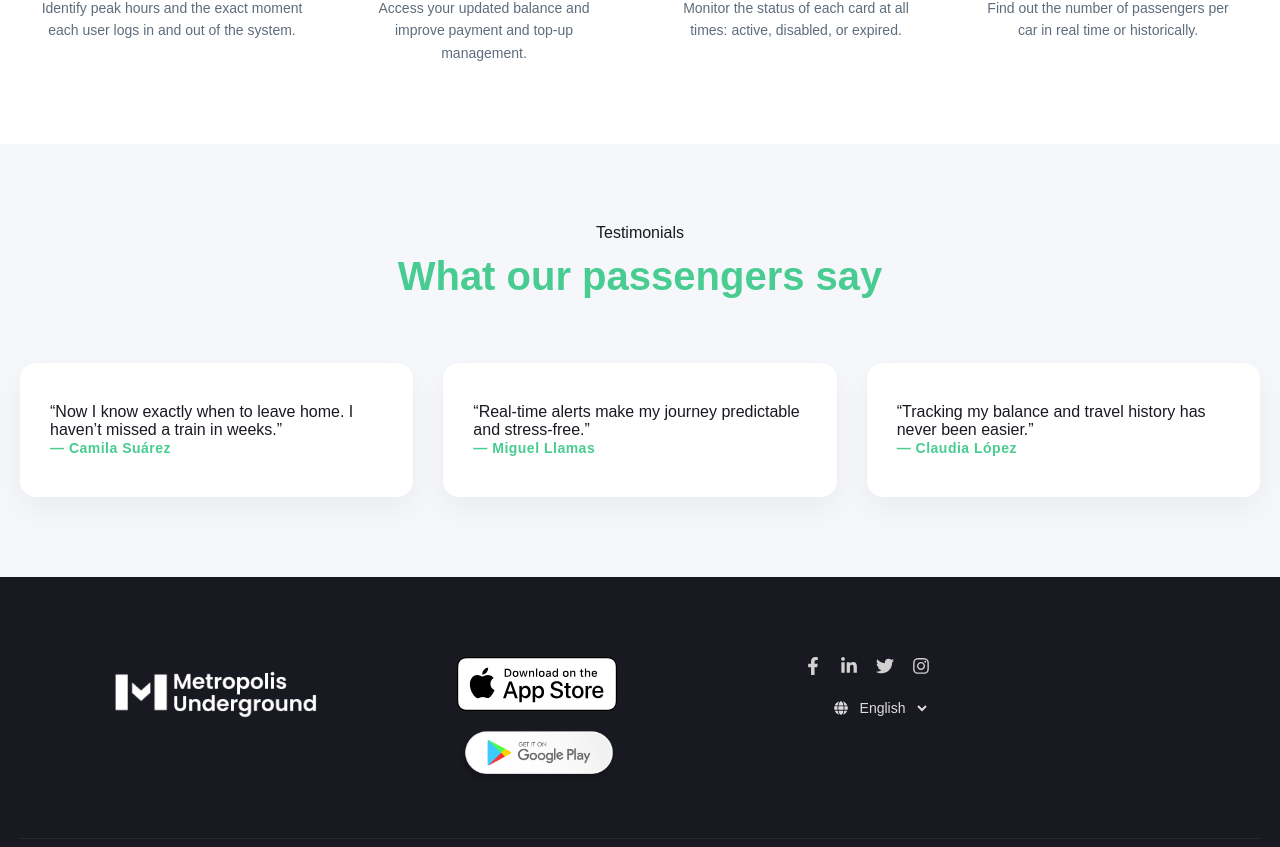
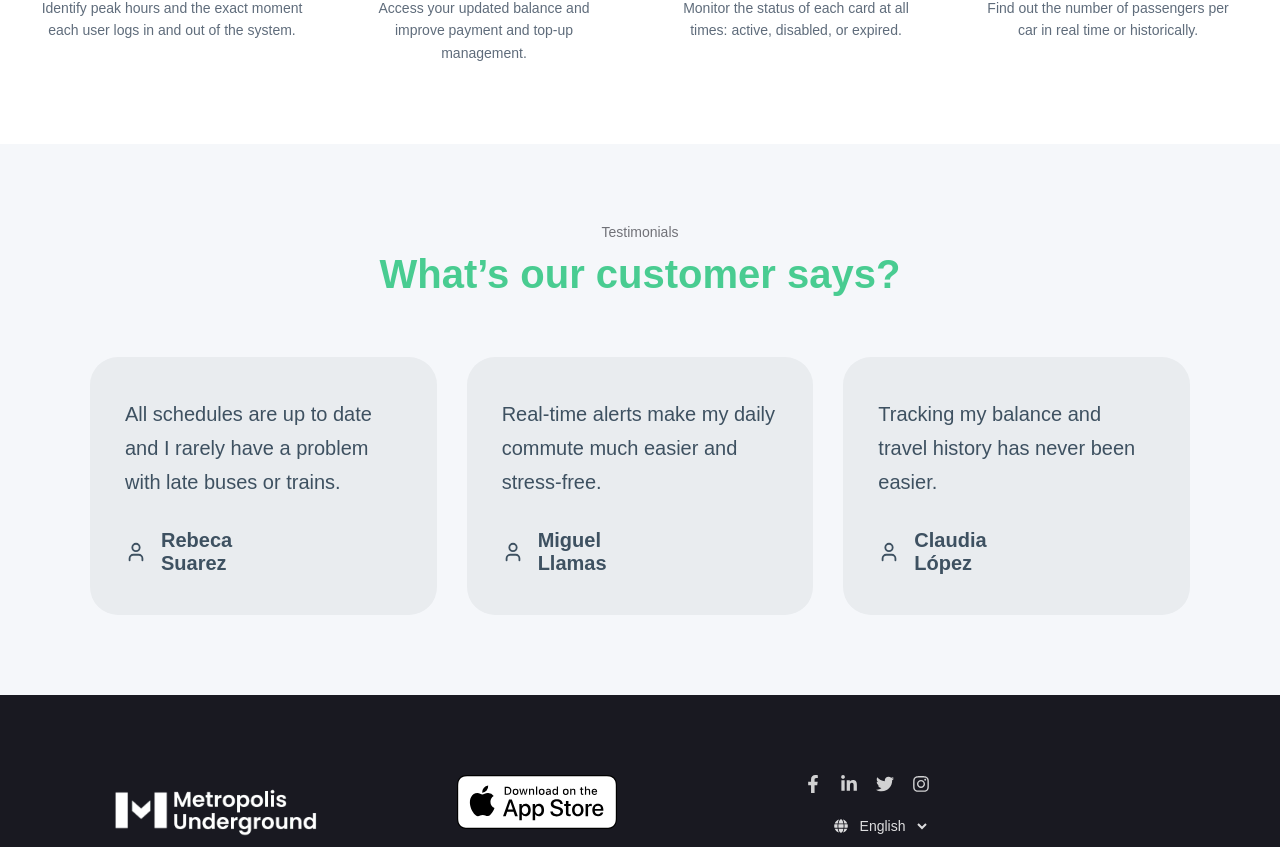
Before and after one commit to carlgomezro-spec/metropolis_underground, a React (Vite) app: page / in a window 1280 px wide. Shown: the part 2054-2901 px from the top of the page. Built offline with nearby package versions, Linux system fonts and the light colour scheme.

Commit message:
fixedArrows

```diff
--- a/src/components/Features/Features.css
+++ b/src/components/Features/Features.css
@@ -113,6 +113,10 @@
     border-radius: 0;
   }
 
+  .feature-headline {
+    display: none;
+  }
+
   .feature-overlay {
     top: 24px;
     left: 50%;
--- a/src/components/Features/Features.jsx
+++ b/src/components/Features/Features.jsx
@@ -17,8 +17,9 @@ import feature3Mobile from "../../assets/feature_3_mobile.jpg";
 function Features() {
   return (
     <section id="features" className="features">
-      <span >New Features</span>
-      <h2>Why travel with us?</h2>
+
+      <span className="features-eyebrow">New Features</span>
+      <h2 className="features-title">Why travel with us?</h2>
 
       <Swiper
         modules={[Pagination, Autoplay]}
@@ -39,7 +40,12 @@ function Features() {
             </picture>
 
             <div className="feature-overlay">
-              <p>Plan, pay, and travel with the #1 mobility app</p>
+              <h3 className="feature-headline">
+                All your journeys in one place
+              </h3>
+              <p className="feature-text">
+                Plan, pay, and travel with the #1 mobility app
+              </p>
             </div>
           </div>
         </SwiperSlide>
@@ -49,11 +55,16 @@ function Features() {
           <div className="feature-slide">
             <picture>
               <source media="(max-width: 768px)" srcSet={feature2Mobile} />
-              <img src={feature2} alt="Incidents alerts" />
+              <img src={feature2} alt="Real-time arrivals" />
             </picture>
 
             <div className="feature-overlay">
-              <p>See arrivals in real time and choose the best route for you</p>
+              <h3 className="feature-headline">
+                Real-time insights
+              </h3>
+              <p className="feature-text">
+                See arrivals in real time and choose the best route for you
+              </p>
             </div>
           </div>
         </SwiperSlide>
@@ -63,14 +74,20 @@ function Features() {
           <div className="feature-slide">
             <picture>
               <source media="(max-width: 768px)" srcSet={feature3Mobile} />
-              <img src={feature3} alt="Recharge balance" />
+              <img src={feature3} alt="Service alerts" />
             </picture>
 
             <div className="feature-overlay">
-              <p>Stay updated about incident or unexpected changes</p>
+              <h3 className="feature-headline">
+                Stay ahead of disruptions
+              </h3>
+              <p className="feature-text">
+                Stay updated about incidents or unexpected changes
+              </p>
             </div>
           </div>
         </SwiperSlide>
+
       </Swiper>
     </section>
   );
--- a/src/components/Testimonials/Testimonials.css
+++ b/src/components/Testimonials/Testimonials.css
@@ -1,69 +1,136 @@
+/* ==============================
+   SECTION
+============================== */
+
 .testimonials {
   background: #f5f7fa;
-}
-
-.testimonials-container {
-  max-width: 1100px;
-  margin: 0 auto;
+  padding: 80px 20px;
   text-align: center;
 }
 
-.testimonials-title {
-  font-size: 36px;
-  font-weight: 700;
-  margin-bottom: 60px;
-  color: var(--color-green);
+.testimonials .container {
+  max-width: 1100px;
+  margin: 0 auto;
 }
-.testimonials .testimonials-label {
+
+.testimonials-label {
+  font-size: 14px;
+  opacity: 0.6;
   display: block;
   margin-bottom: 12px;
-  text-align: center;
 }
 
 .testimonials h2 {
   font-size: 40px;
-  margin-bottom: 64px;
-  text-align: center;
   color: var(--color-green);
+  margin-bottom: 60px;
 }
 
-.testimonials-grid {
+/* ==============================
+   WRAPPER BASE
+============================== */
+
+.testimonial-wrapper {
+  position: relative;
+  align-items: center;
+  justify-content: center;
+}
+
+/* ==============================
+   CARD
+============================== */
+
+.testimonial-card {
+  background: #e9ecef;
+  padding: 40px 35px;
+  border-radius: 28px;
+  text-align: left;
+  transition: all 0.3s ease;
+}
+
+.testimonial-text {
+  font-size: 20px;
+  line-height: 1.7;
+  color: #3e5161;
+  margin-bottom: 30px;
+}
+
+.testimonial-author {
+  display: flex;
+  align-items: center;
+  gap: 14px;
+}
+
+.author-icon {
+  font-size: 22px;
+  color: #3e5161;
+}
+
+.author-name {
+  display: flex;
+  flex-direction: column;
+  font-weight: 700;
+  font-size: 20px;
+  color: #3e5161;
+}
+
+/* ==============================
+   MOBILE
+============================== */
+
+.mobile {
   display: grid;
-  gap: 30px;
-  text-align: center;
+  grid-template-columns: auto 1fr auto;
+  align-items: center;
+  gap: 16px;
+}
+
+.desktop {
+  display: none;
+}
+
+.arrow {
+  position: static; /* 👈 quitamos absolute */
+  width: 38px;
+  height: 38px;
+  border-radius: 50%;
+  border: 2px solid #d3d8de;
+  background: white;
+  font-size: 16px;
+  cursor: pointer;
+  color: #6c7a89;
+  display: flex;
+  align-items: center;
+  justify-content: center;
+  transition: all 0.3s ease;
+}
+
+.arrow:hover {
+  background: #d3d8de;
 }
 
 .testimonial-card {
-  background: white;
-  padding: 40px 30px;
-  border-radius: 16px;
-  box-shadow: 0 12px 30px rgba(0, 0, 0, 0.05);
-  text-align: left;
-  transition: transform 0.3s ease, box-shadow 0.3s ease;
+  width: 100%;
 }
 
-.testimonial-card:hover {
-  transform: translateY(-6px);
-  box-shadow: 0 16px 40px rgba(0, 0, 0, 0.08);
-}
 
-.testimonial-text {
-  font-size: 17px;
-  line-height: 1.7;
-  margin-bottom: 20px;
-  color: var(--color-dark);
-  position: relative;
-}
-
-.testimonial-author {
-  font-weight: 600;
-  font-size: 14px;
-  color: var(--color-green);
-  letter-spacing: 0.5px;
-}
+/* ==============================
+   DESKTOP
+============================== */
 
 @media (min-width: 768px) {
-  .testimonials-grid {
+
+  .mobile {
+    display: none;
+  }
+
+  .desktop {
+    display: grid;
     grid-template-columns: repeat(3, 1fr);
+    gap: 30px;
+  }
+
+  .testimonial-card {
+    max-width: 100%;
   }
 }
--- a/src/components/Testimonials/Testimonials.jsx
+++ b/src/components/Testimonials/Testimonials.jsx
@@ -1,33 +1,86 @@
+import { useState } from "react";
 import "./Testimonials.css";
+import { LuUser } from "react-icons/lu";
 
 function Testimonials() {
+  const testimonials = [
+    {
+      text: "All schedules are up to date and I rarely have a problem with late buses or trains.",
+      name: "Rebeca",
+      surname: "Suarez",
+    },
+    {
+      text: "Real-time alerts make my daily commute much easier and stress-free.",
+      name: "Miguel",
+      surname: "Llamas",
+    },
+    {
+      text: "Tracking my balance and travel history has never been easier.",
+      name: "Claudia",
+      surname: "López",
+    },
+  ];
+
+  const [current, setCurrent] = useState(0);
+
+  const prevTestimonial = () => {
+    setCurrent((prev) =>
+      prev === 0 ? testimonials.length - 1 : prev - 1
+    );
+  };
+
+  const nextTestimonial = () => {
+    setCurrent((prev) =>
+      prev === testimonials.length - 1 ? 0 : prev + 1
+    );
+  };
+
   return (
     <section id="testimonials" className="testimonials">
       <div className="container">
         <span className="testimonials-label">Testimonials</span>
-        <h2>What our passengers say</h2>
+        <h2>What’s our customer says?</h2>
 
-        <div className="testimonials-grid">
+        {/* MOBILE SLIDER */}
+        <div className="testimonial-wrapper mobile">
+          <button className="arrow left" onClick={prevTestimonial}>
+            ←
+          </button>
+
           <div className="testimonial-card">
-            <p>
-              “Now I know exactly when to leave home. I haven’t missed a train in weeks.”
+            <p className="testimonial-text">
+              {testimonials[current].text}
             </p>
-            <span className="testimonial-author">— Camila Suárez</span>
+
+            <div className="testimonial-author">
+              <LuUser className="author-icon" />
+              <div className="author-name">
+                <span>{testimonials[current].name}</span>
+                <span>{testimonials[current].surname}</span>
+              </div>
+            </div>
           </div>
 
-          <div className="testimonial-card">
-            <p>
-              “Real-time alerts make my journey predictable and stress-free.”
-            </p>
-            <span className="testimonial-author">— Miguel Llamas</span>
-          </div>
+          <button className="arrow right" onClick={nextTestimonial}>
+            →
+          </button>
+        </div>
 
-          <div className="testimonial-card">
-            <p>
-              “Tracking my balance and travel history has never been easier.”
-            </p>
-            <span className="testimonial-author">— Claudia López</span>
-          </div>
+        {/* DESKTOP GRID */}
+        <div className="testimonial-wrapper desktop">
+          {testimonials.map((item, index) => (
+            <div key={index} className="testimonial-card">
+              <p className="testimonial-text">{item.text}</p>
+
+              <div className="testimonial-author">
+                <LuUser className="author-icon" />
+                <div className="author-name">
+                  <span>{item.name}</span>
+                  <span>{item.surname}</span>
+                </div>
+              </div>
+            </div>
+          ))}
         </div>
       </div>
     </section>
```
Also changed, not shown: public/mu_favicon.png.
